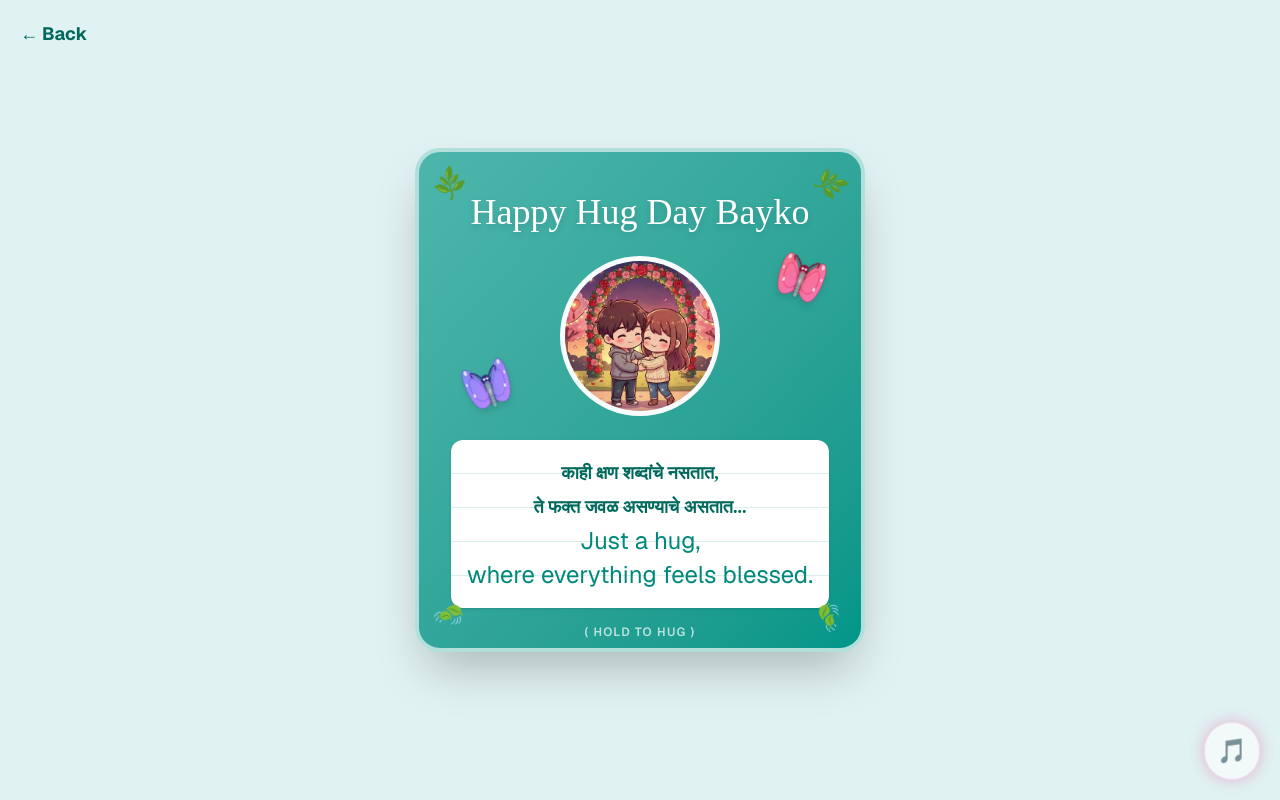
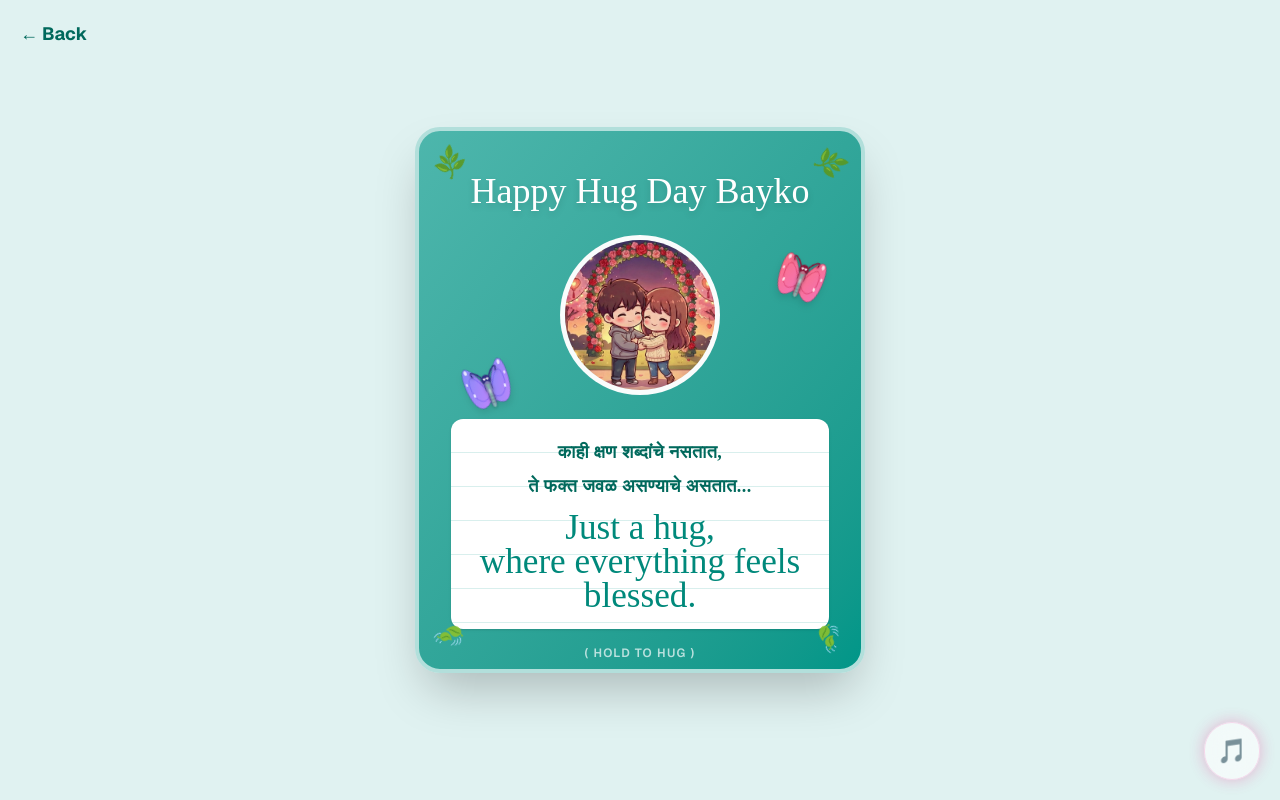
Before and after one commit to yash051/valentines-gift, a Next.js app: page /hug-day in a window 1280 px wide. Built offline with nearby package versions, Linux system fonts and the light colour scheme.

Commit message:
Ribbon Position Fixed

```diff
--- a/app/hug-day/hug.module.css
+++ b/app/hug-day/hug.module.css
@@ -1,6 +1,6 @@
 /* app/hug-day/hug.module.css */
 
-@import url('https://fonts.googleapis.com/css2?family=Pacifico&family=Gotu&family=Dancing+Script:wght@600&display=swap');
+@import url('https://fonts.googleapis.com/css2?family=Gotu&family=Sacramento&display=swap');
 
 .container {
   display: flex;
--- a/app/hug-day/page.tsx
+++ b/app/hug-day/page.tsx
@@ -143,14 +143,15 @@ export default function HugDay() {
             backgroundImage: "repeating-linear-gradient(white 0px, white 33px, #b2dfdb 34px)"
           }}
         >
-          {/* Marathi Text */}
-          <p className="font-[Gotu] text-[#00695c] font-bold text-lg text-center leading-[34px] m-0 w-full">
+          {/* Marathi Text - Using Gotu */}
+          <p className="font-[Gotu] text-[#00695c] font-bold text-lg text-center leading-[34px] m-0 w-full tracking-wide">
             काही क्षण शब्दांचे नसतात, <br />
             ते फक्त जवळ असण्याचे असतात...
           </p>
 
-          {/* English Text */}
-          <p className="font-[Dancing Script] text-[#00897b] text-2xl text-center leading-[34px] m-0 w-full font-cursive">
+          {/* English Text - Using Sacramento */}
+          {/* Increased size to 2.2rem (text-4xl approx) because Sacramento runs a bit small */}
+          <p className="font-['Sacramento'] text-[#00897b] text-[2.2rem] text-center leading-[34px] m-0 w-full mt-2">
             Just a hug, <br />
             where everything feels blessed.
           </p>
--- a/components/Ribbon.tsx
+++ b/components/Ribbon.tsx
@@ -46,7 +46,7 @@ export const RibbonFront = ({ isHugging }: { isHugging: boolean }) => {
       className="absolute z-20 pointer-events-none"
       initial={{ scale: 0, opacity: 0 }}
       animate={{
-        scale: isHugging ? 1 : 0,
+        scale: isHugging ? 1.4 : 0,
         opacity: isHugging ? 1 : 0,
       }}
       transition={ribbonTransition}
@@ -54,7 +54,7 @@ export const RibbonFront = ({ isHugging }: { isHugging: boolean }) => {
       <svg
         width="200"
         height="160"
-        viewBox="0 0 200 160"
+        viewBox="0 0 200 100"
         fill="none"
         xmlns="http://www.w3.org/2000/svg"
         className="drop-shadow-xl overflow-visible"
```
